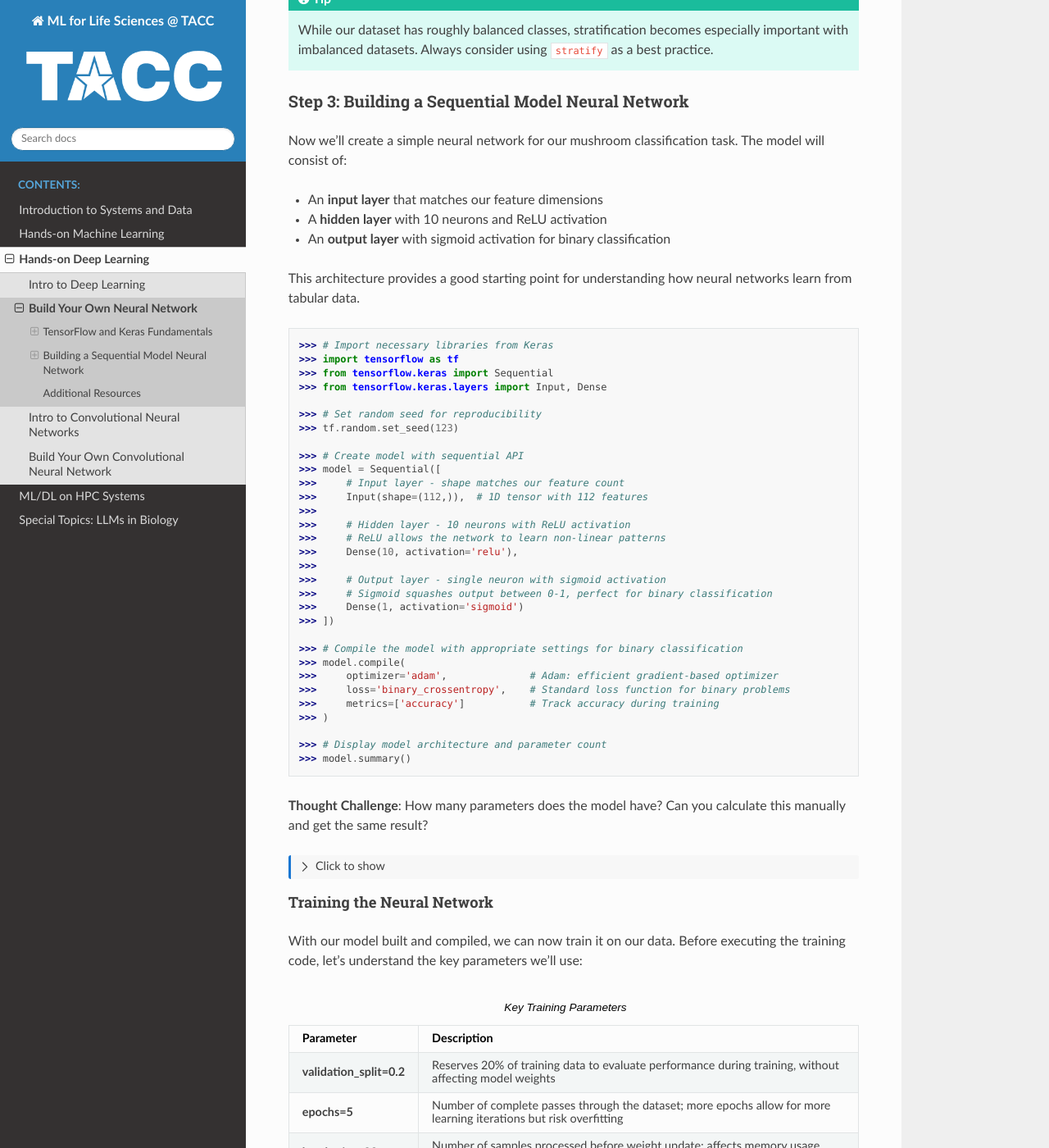
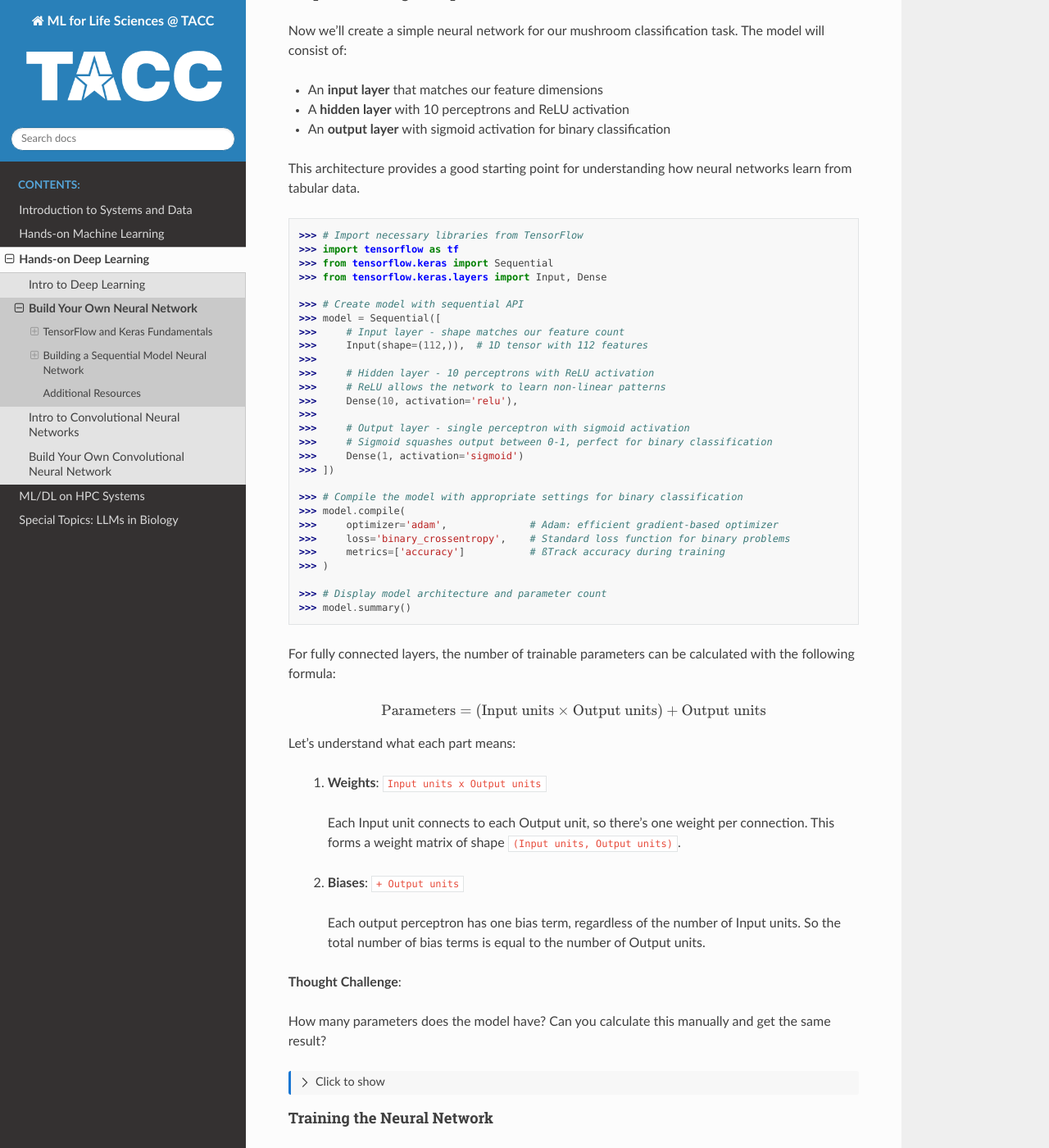
Before and after one commit to lconcia/life_sciences_ml_at_tacc, a Sphinx documentation site: the page built from docs/section3/build_your_own_nn.rst, in a window 1280 px wide and 1400 px high, scrolled down 9014 px. Shown: the whole window at 82% size. Built offline with Sphinx 7.4.7 and the Read the Docs theme 3.1.0, drawn with Linux system fonts in a browser that asks for light colours; some of the changed text lies outside the part shown.

Commit message:
Day3 minor edits (#64)
* Minor edits

* Inference and Training example images fixed

* Edits to build your own cnn

* Small changes

* Small changes

* small change

* Fix error in code

```diff
--- a/docs/section3/build_your_own_nn.rst
+++ b/docs/section3/build_your_own_nn.rst
@@ -37,22 +37,26 @@ At its core, TensorFlow uses multi-dimensional arrays called *tensors* to repres
 * Outputs (predictions from the model)
 
 .. list-table:: Common Tensor Types
-    :widths: 25 35 30
+    :widths: 20 27 15 30
     :align: center
     :header-rows: 1
 
     * - **Tensor Type**
       - **Example**
       - **Shape**
+      - **Description**
     * - **Scalar (Rank-0)**
       - ``5``
       - ``()``
+      - A single number. No dimensions.
     * - **Vector (Rank-1)**
       - ``[1, 2, 3]``
       - ``(3,)``
+      - A list of three numbers.
     * - **Matrix (Rank-2)**
       - ``[[1, 2, 3], [4, 5, 6]]``
       - ``(2, 3)``
+      - A table of numbers with 2 rows and 3 columns.
 
 
 `Keras <https://www.tensorflow.org/guide/keras>`_ is the high-level API of the TensorFlow platform.
@@ -85,7 +89,7 @@ Here's a preview of what our model code will look like:
     # 1. Define the model architecture
     model = Sequential([
         Input(shape=(number_of_features,)),    # Input layer matching our feature count
-        Dense(units=10, activation='relu'),    # Hidden layer with 10 neurons
+        Dense(units=10, activation='relu'),    # Hidden layer with 10 perceptrons
         Dense(units=1, activation='sigmoid')   # Outputs a probability between 0 and 1
     ])
 
@@ -159,11 +163,7 @@ First, we will import the Mushroom dataset using the ``ucimlrepo`` package:
 .. code-block:: python
 
     >>> import pandas as pd
-    >>> import random
     >>> from ucimlrepo import fetch_ucirepo
-
-    >>> # Set seed for reproducibility
-    >>> random.seed(123)
 
     >>> # fetch dataset
     >>> mushroom = fetch_ucirepo(id=73)
@@ -434,9 +434,6 @@ The code above divides our data into training and testing sets, creating four ob
    * - ``stratify``
      - Maintains the same class distribution in both splits
      - Ensures balanced representation of poisonous/edible classes
-   * - ``random_state``
-     - Controls the randomization for reproducible results
-     - Set to 123 for consistent splits across runs
 
 
 Why These Parameters Matter:
@@ -445,8 +442,6 @@ Why These Parameters Matter:
 * **Test Size**: Finding the right balance between having enough data for training while reserving sufficient data for testing is crucial. Too little test data may not reliably assess model performance; too little training data may limit learning.
 
 * **Stratification**: When working with classification problems, maintaining class proportions is essential. Without stratification, you might accidentally create a test set with disproportionate class representation, leading to misleading evaluation metrics.
-
-* **Reproducibility**: Setting a random seed ensures you can reproduce your experiments exactly, which is fundamental for scientific rigor and debugging.
 
 .. tip::
 
@@ -460,31 +455,28 @@ Step 3: Building a Sequential Model Neural Network
 Now we'll create a simple neural network for our mushroom classification task. The model will consist of:
 
 - An **input layer** that matches our feature dimensions
-- A **hidden layer** with 10 neurons and ReLU activation
+- A **hidden layer** with 10 perceptrons and ReLU activation
 - An **output layer** with sigmoid activation for binary classification
 
 This architecture provides a good starting point for understanding how neural networks learn from tabular data.
 
 .. code-block:: python
 
-    >>> # Import necessary libraries from Keras
+    >>> # Import necessary libraries from TensorFlow
     >>> import tensorflow as tf
     >>> from tensorflow.keras import Sequential
     >>> from tensorflow.keras.layers import Input, Dense
-
-    >>> # Set random seed for reproducibility
-    >>> tf.random.set_seed(123)
 
     >>> # Create model with sequential API
     >>> model = Sequential([
     >>>     # Input layer - shape matches our feature count
     >>>     Input(shape=(112,)),  # 1D tensor with 112 features
     >>>
-    >>>     # Hidden layer - 10 neurons with ReLU activation
+    >>>     # Hidden layer - 10 perceptrons with ReLU activation
     >>>     # ReLU allows the network to learn non-linear patterns
     >>>     Dense(10, activation='relu'),
     >>>
-    >>>     # Output layer - single neuron with sigmoid activation
+    >>>     # Output layer - single perceptron with sigmoid activation
     >>>     # Sigmoid squashes output between 0-1, perfect for binary classification
     >>>     Dense(1, activation='sigmoid')
     >>> ])
@@ -493,37 +485,56 @@ This architecture provides a good starting point for understanding how neural ne
     >>> model.compile(
     >>>     optimizer='adam',              # Adam: efficient gradient-based optimizer
     >>>     loss='binary_crossentropy',    # Standard loss function for binary problems
-    >>>     metrics=['accuracy']           # Track accuracy during training
+    >>>     metrics=['accuracy']           # ßTrack accuracy during training
     >>> )
 
     >>> # Display model architecture and parameter count
     >>> model.summary()
 
-**Thought Challenge**: How many parameters does the model have? Can you calculate this manually and get the same result?
+For fully connected layers, the number of trainable parameters can be calculated with the following formula:
+
+.. math::
+
+  \text{Parameters} = (\text{Input units} \times \text{Output units}) + \text{Output units}
+
+Let's understand what each part means:
+
+ 1. **Weights**: ``Input units x Output units``
+   Each Input unit connects to each Output unit, so there's one weight per connection. This forms a weight matrix of shape ``(Input units, Output units)``.
+
+ 2. **Biases**: ``+ Output units``
+   Each output perceptron has one bias term, regardless of the number of Input units. So the total number of bias terms is equal to the number of Output units.
+
+
+**Thought Challenge**:
+
+How many parameters does the model have? Can you calculate this manually and get the same result?
 
 .. toggle:: Click to see the answer
 
     Let's calculate the parameters manually:
 
-    **Layer 1** (Input → Hidden):
+    **Layer 1** (Input -> Hidden):
 
-    - Input size: ``X_train.shape[1]`` (112 features after one-hot encoding)
-    - Output size: 10 neurons
-    - Weights: 112 × 10 = 1120 parameters
-    - Biases: 10 (one per neuron)
+    - Input Units: ``X_train.shape[1]`` (112 features after one-hot encoding)
+    - Output Units: 10 perceptrons
+
+    - Weights: 112 x 10 = 1120 parameters
+    - Biases: 10 (one per Output unit (perceptrons in the next layer))
     - Total for Layer 1: 1120 + 10 = 1130 parameters
 
-    **Layer 2** (Hidden → Output):
+    **Layer 2** (Hidden -> Output):
 
-    - Input size: 10 neurons
-    - Output size: 1 neuron
+    - Input Units: 10 perceptrons
+    - Output Units: 1 perceptron
+
     - Weights: 10 × 1 = 10 parameters
-    - Biases: 1 (for the output neuron)
+    - Biases: 1 (one per Output unit)
     - Total for Layer 2: 10 + 1 = 11 parameters
 
     **Total parameters**: 1130 + 11 = 1141 parameters
 
-    This should match the parameter count shown in the model.summary() output. Each neuron has weights for all inputs from the previous layer, plus one bias term.
+    This should match the parameter count shown in the model.summary() output.
 
 
 Training the Neural Network
@@ -801,8 +812,7 @@ Let's also print the full classification report of this model using code below
  weighted avg     0.9980    0.9979    0.9979      2438
 
 
-The accuracy of our model is 99.79%.
-99.79% of the time, this model predicted the correct label on the test data.
+The accuracy of our model is 99.79%, so 99.79% of the time, this model predicted the correct label on the test data.
 
 **Thought Challenge**: Did we build a successful model? Why or why not? Is there anything we can do to improve the model?
 
@@ -820,13 +830,12 @@ The accuracy of our model is 99.79%.
     **Why it's successful:**
 
     * The model efficiently learned the patterns distinguishing edible from poisonous mushrooms
-    * Our preprocessing strategies (handling missing values, one-hot encoding) were effective
     * The architecture, despite being simple (just one hidden layer), was sufficient for this task
     * The dataset is well-structured with clear categorical features that strongly correlate with mushroom edibility
 
     **However, there are important considerations:**
 
-    In a real-world mushroom classification system, even our 99.66% recall means that approximately 4 out of 1175 poisonous mushrooms were misclassified as edible. For a life-critical application like mushroom toxicity detection, this error rate might still be too high.
+    In a real-world mushroom classification system, even our 99.66% recall means that approximately 4 out of 1175 poisonous mushrooms were misclassified as edible. For a life-critical application like mushroom toxicity detection, this error rate is still too high.
 
     **Potential improvements:**
 
```
Also changed, not shown: other parts of docs/section3/build_your_own_nn.rst (+1 -1 lines), docs/section3/build_your_own_cnn.rst (+74 -94 lines), docs/section3/images/inference-cancer-classifier-gene-expr.png, docs/section3/images/training-cancer-classifier-gene.png.
